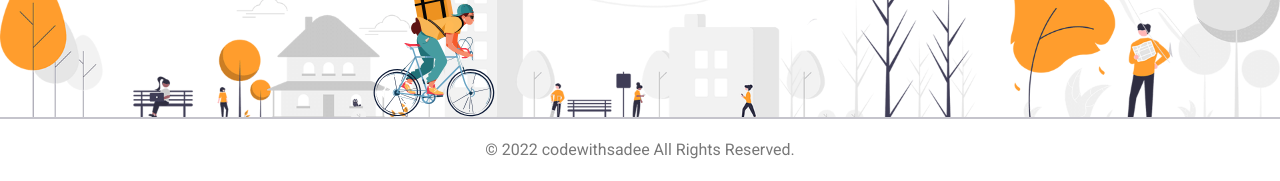
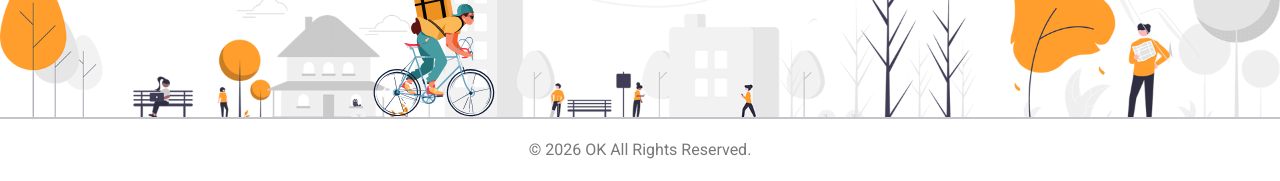
Before and after one commit to OindrilaKhawas03/restaurant-website01, a plain HTML site: page index.html in a window 1280 px wide. Shown: the part 7808-7989 px from the top of the page. Drawn offline with nearby package versions, Linux system fonts and the light colour scheme; files whose address does not match are found by name.

Commit message:
Added changes in copy right.

```diff
--- a/index.html
+++ b/index.html
@@ -1277,7 +1277,7 @@
     <div class="footer-bottom">
       <div class="container">
         <p class="copyright-text">
-          &copy; 2022 <a href="#" class="copyright-link">codewithsadee</a> All Rights Reserved.
+          &copy; 2026 <a href="#" class="copyright-link">OK</a> All Rights Reserved.
         </p>
       </div>
     </div>
```
